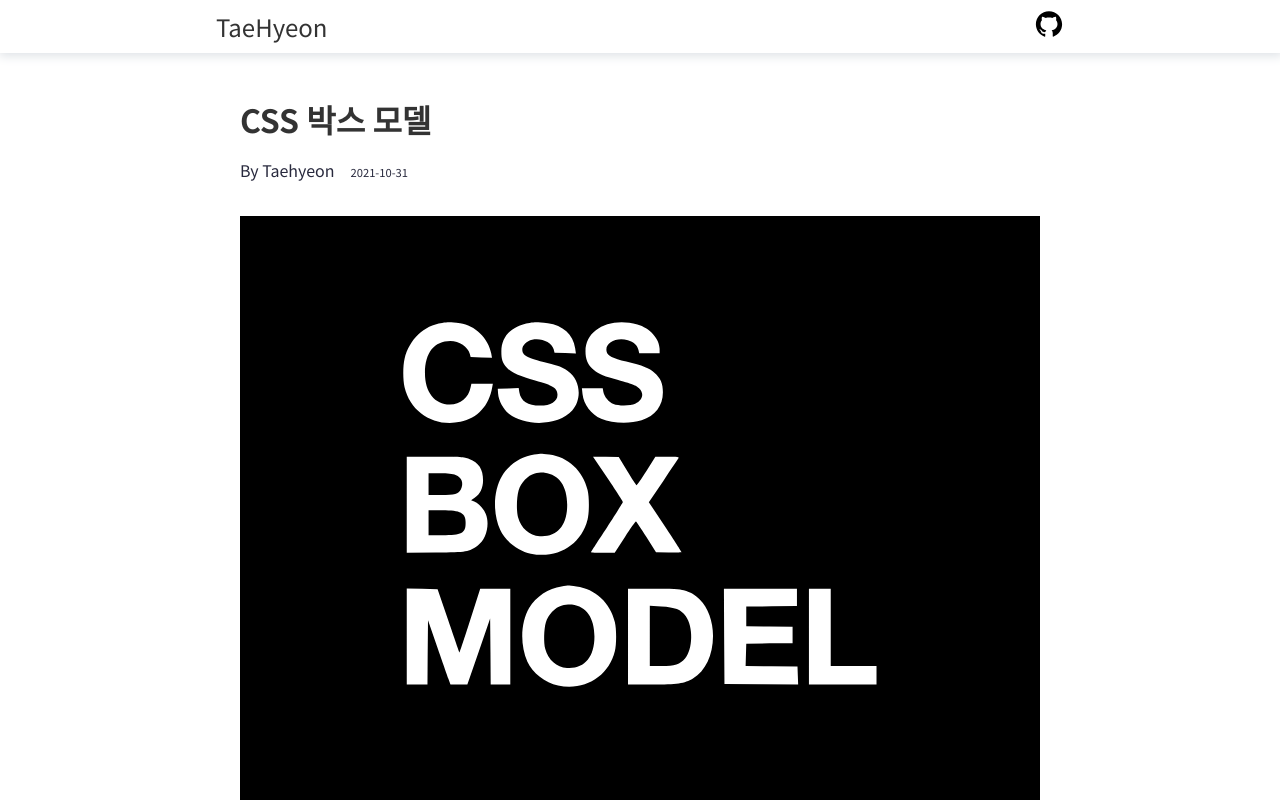
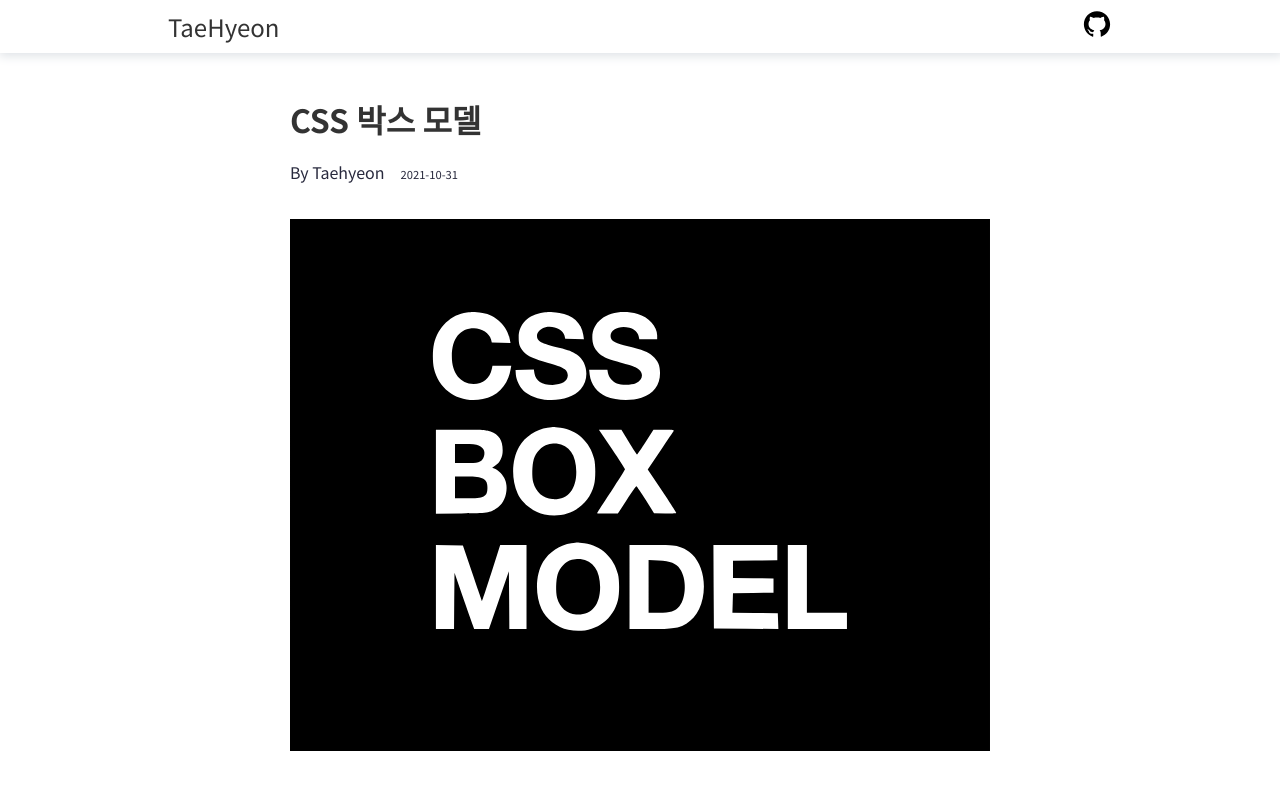
Before and after one commit to th2205/my-blog, a Next.js app: page /posts/css-box-model in a window 1280 px wide. Shown: the top 800 px of the page. Built offline with nearby package versions, Linux system fonts and the light colour scheme.

Commit message:
faet: 애니메이션 추가

```diff
--- a/components/Article.module.scss
+++ b/components/Article.module.scss
@@ -1,3 +1,5 @@
+@import "../styles/animations.scss";
+
 .ui-article-layout {
   width: 100%;
   padding-top: 6rem;
@@ -5,6 +7,7 @@
   justify-content: center;
   gap: 1rem;
   padding-bottom: 2rem;
+  animation: fadein 0.3s linear;
 
   @media screen and (min-width: 300px) {
     grid-template-columns: repeat(1, 300px);
--- a/components/Header.module.scss
+++ b/components/Header.module.scss
@@ -0,0 +1,31 @@
+@import "../styles/colors.scss";
+
+.ui-header-layout {
+  width: 100%;
+  height: 3.3rem;
+  position: fixed;
+  display: flex;
+  align-items: center;
+  justify-content: center;
+  box-shadow: 1px 1px 10px 2px #dee2e6;
+  background-color: $background-white;
+  z-index: 999;
+}
+
+.ui-header-container {
+  width: 85%;
+  max-width: 59rem;
+  display: flex;
+  justify-content: space-between;
+  align-items: center;
+}
+
+.ui-icon-group {
+  display: flex;
+  justify-content: space-between;
+  align-items: center;
+
+  svg {
+    cursor: pointer;
+  }
+}
--- a/components/Header.tsx
+++ b/components/Header.tsx
@@ -1,9 +1,8 @@
 import Head from "next/head";
 import { AiFillGithub } from "react-icons/ai";
 import Heading from "./Heading";
-import HeaderLayout from "./layouts/HeaderLayout";
-import IconListLayout from "./layouts/IconListLayout";
 import Link from "./Link";
+import style from "./Header.module.scss";
 
 type HeaderProps = {
   id?: string;
@@ -18,16 +17,20 @@ export default function Header({ id }: HeaderProps) {
         <title>{id || title}</title>
         <link rel="icon" href="/favicon.ico" />
       </Head>
-      <HeaderLayout>
+      <header className={style["ui-header-layout"]}>
+        <div className={style["ui-header-container"]}>
           <Link href="/" underline={false}>
             <Heading as="h2" weight="s">
               {title}
             </Heading>
           </Link>
-        <IconListLayout>
+          <div className={style["ui-icon-group"]}>
+            <Link href="https://github.com/th2205" targetBlank theme="tertiary">
               <AiFillGithub size={30} />
-        </IconListLayout>
-      </HeaderLayout>
+            </Link>
+          </div>
+        </div>
+      </header>
     </>
   );
 }
--- a/components/Link.module.scss
+++ b/components/Link.module.scss
@@ -5,6 +5,10 @@
 
   &:hover {
     text-decoration: none;
+  }
+
+  &:visited {
+    color: inherit;
   }
 }
 
@@ -15,6 +19,14 @@
 
   &--secondary {
     color: $font-blue;
+  }
+
+  &--secondary {
+    color: $font-blue;
+  }
+
+  &--tertiary {
+    color: inherit;
   }
 }
 
--- a/components/Post.module.scss
+++ b/components/Post.module.scss
@@ -3,7 +3,7 @@
 
 .ui-post-layout {
   width: 100%;
-  max-width: 800px;
+  max-width: 700px;
   margin: 0 auto;
   padding-top: 6rem;
   animation: fadein 0.3s linear;
--- a/components/Text.module.scss
+++ b/components/Text.module.scss
@@ -1,7 +1,7 @@
 @import "../styles/colors.scss";
 
 .ui-text {
-  line-height: 1.6;
+  line-height: 1.8;
 }
 
 .ui-text-theme {
--- a/components/layouts/HeaderLayout.module.scss
+++ /dev/null
@@ -1,21 +0,0 @@
-@import "../../styles/colors.scss";
-
-.ui-header-layout {
-  width: 100%;
-  height: 3.3rem;
-  position: fixed;
-  display: flex;
-  align-items: center;
-  justify-content: center;
-  box-shadow: 1px 1px 10px 2px #dee2e6;
-  background-color: $background-white;
-  z-index: 999;
-}
-
-.ui-header-container {
-  width: 80%;
-  max-width: 53rem;
-  display: flex;
-  justify-content: space-between;
-  align-items: center;
-}
--- a/components/layouts/HeaderLayout.tsx
+++ /dev/null
@@ -1,17 +0,0 @@
-import { ReactNode } from "react";
-import cn from "classnames";
-import style from "./HeaderLayout.module.scss";
-
-interface HeaderLayoutProps {
-  children: ReactNode;
-}
-
-export default function HeaderLayout({ children }: HeaderLayoutProps) {
-  const classes = cn(style["ui-header-layout"]);
-
-  return (
-    <header className={classes}>
-      <div className={style["ui-header-container"]}>{children}</div>
-    </header>
-  );
-}
--- a/components/layouts/IconListLayout.module.scss
+++ /dev/null
@@ -1,5 +0,0 @@
-.ui-icon-layout {
-  display: flex;
-  justify-content: space-between;
-  align-items: center;
-}
--- a/components/layouts/IconListLayout.tsx
+++ /dev/null
@@ -1,13 +0,0 @@
-import { ReactNode } from "react";
-import cn from "classnames";
-import style from "./IconListLayout.module.scss";
-
-interface IconListLayoutProps {
-  children: ReactNode;
-}
-
-export default function IconListLayout({ children }: IconListLayoutProps) {
-  const classes = cn(style[".ui-icon-layout"]);
-
-  return <div className={classes}>{children}</div>;
-}
```
Lines whose indentation alone changed are shown as unchanged.
